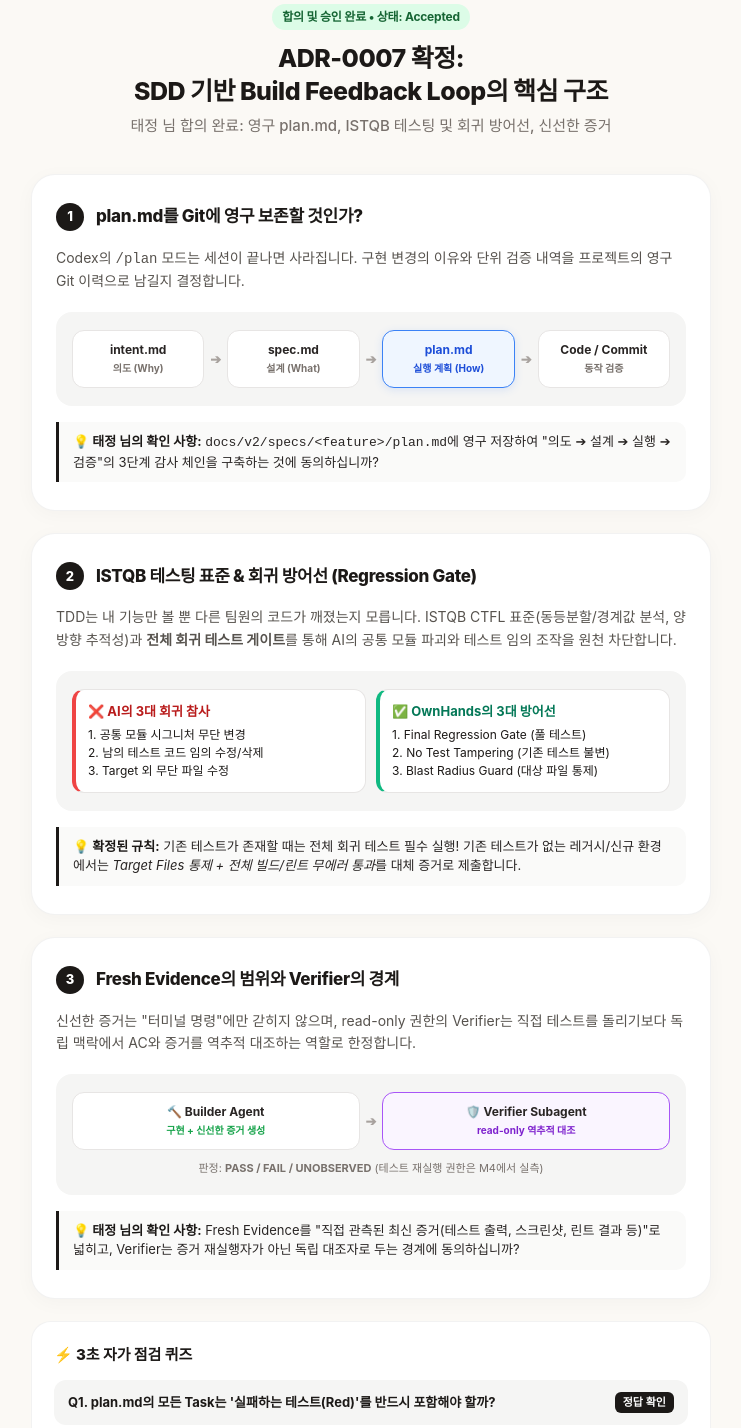
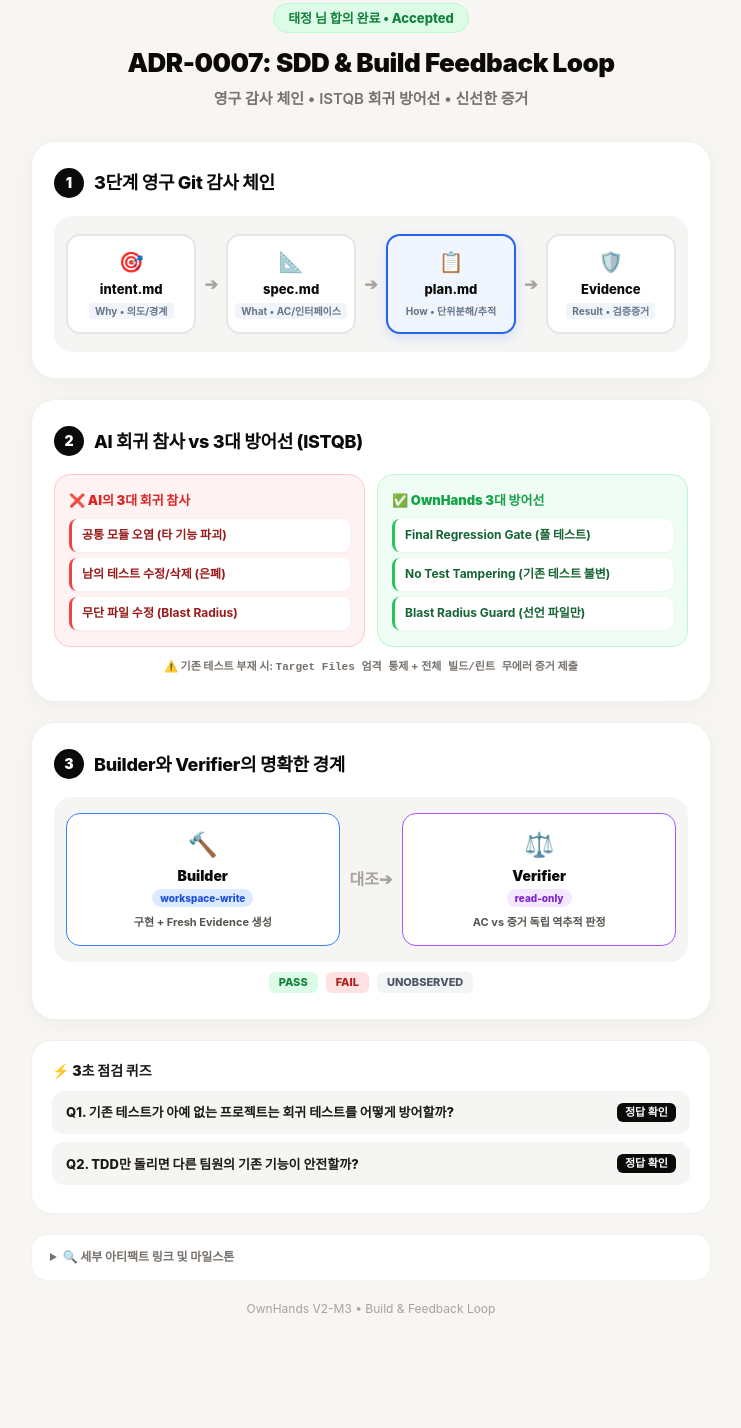
Before and after one commit to taejung3852/OwnHands, a plain HTML site: page docs/v2/explain-adr-0007-decision-points.html in a window 1280 px wide. Shown: the part 37-1465 px from the top of the page, without its empty margins (269-1010 px from the left). After the commit the page ends 1435 px from the top, so only its background shows below. Drawn offline with Linux system fonts and the light colour scheme.

Commit message:
feat(skills): write-issue-pr Mermaid 지원 추가 및 explain 시각 극대화·서술식 배제 개정 (#123)

```diff
--- a/docs/v2/explain-adr-0007-decision-points.html
+++ b/docs/v2/explain-adr-0007-decision-points.html
@@ -3,14 +3,14 @@
 <head>
   <meta charset="UTF-8" />
   <meta name="viewport" content="width=device-width, initial-scale=1.0" />
-  <title>ADR-0007 승인 가이드: 태정 님이 확인할 3가지 결정 포인트</title>
+  <title>ADR-0007 확정 구조: SDD 기반 Build Feedback Loop</title>
   <style>
     * { box-sizing: border-box; margin: 0; padding: 0; }
     body {
       font-family: -apple-system, BlinkMacSystemFont, "Pretendard", "Segoe UI", Roboto, sans-serif;
-      background-color: #fbf9f5;
+      background-color: #f7f6f2;
       color: #1c1917;
-      line-height: 1.5;
+      line-height: 1.4;
       padding: 40px 20px 80px;
       display: flex;
       flex-direction: column;
@@ -22,386 +22,404 @@
     }
     header {
       text-align: center;
-      margin-bottom: 36px;
+      margin-bottom: 32px;
     }
     .badge-status {
       display: inline-block;
-      font-size: 12px;
-      font-weight: 700;
-      padding: 4px 10px;
+      font-size: 13px;
+      font-weight: 800;
+      padding: 5px 14px;
       border-radius: 9999px;
-      background: #fef3c7;
-      color: #92400e;
+      background: #dcfce7;
+      color: #15803d;
       margin-bottom: 12px;
-      letter-spacing: -0.2px;
+      border: 1px solid #bbf7d0;
     }
     h1 {
-      font-size: 25px;
-      font-weight: 800;
-      color: #1c1917;
+      font-size: 26px;
+      font-weight: 900;
+      color: #0c0a09;
       letter-spacing: -0.5px;
-      margin-bottom: 8px;
-      line-height: 1.3;
+      margin-bottom: 6px;
     }
     p.subtitle {
       font-size: 15px;
       color: #78716c;
-      font-weight: 500;
+      font-weight: 600;
     }
 
-    /* 카드 공통 */
+    /* 카드 */
     .card {
       background: #ffffff;
       border-radius: 24px;
-      padding: 28px 24px;
-      margin-bottom: 22px;
-      border: 1px solid rgba(0, 0, 0, 0.05);
-      box-shadow: 0 4px 20px rgba(0, 0, 0, 0.03);
+      padding: 26px 22px;
+      margin-bottom: 20px;
+      border: 1px solid rgba(0, 0, 0, 0.06);
+      box-shadow: 0 4px 20px rgba(0, 0, 0, 0.04);
     }
-    .step-header {
+    .card-header {
       display: flex;
       align-items: center;
-      gap: 12px;
-      margin-bottom: 16px;
+      gap: 10px;
+      margin-bottom: 18px;
     }
     .step-badge {
-      width: 28px;
-      height: 28px;
-      background-color: #1c1917;
+      width: 30px;
+      height: 30px;
+      background-color: #0c0a09;
       color: #ffffff;
       border-radius: 50%;
       display: flex;
       align-items: center;
       justify-content: center;
-      font-size: 13px;
-      font-weight: 800;
+      font-size: 14px;
+      font-weight: 900;
       flex-shrink: 0;
     }
-    .step-title {
-      font-size: 17px;
+    .card-title {
+      font-size: 18px;
       font-weight: 800;
-      color: #1c1917;
+      color: #0c0a09;
       letter-spacing: -0.3px;
     }
-    .card-summary {
-      font-size: 14px;
-      color: #57534e;
-      margin-bottom: 20px;
-      line-height: 1.6;
-    }
 
-    /* 시각 컴포넌트 */
-    .visual-box {
-      background: #f5f5f4;
-      border-radius: 16px;
-      padding: 18px 16px;
-      margin-bottom: 16px;
-    }
-
-    .chain-flow {
+    /* 시각 노드 */
+    .flow-grid {
       display: flex;
       align-items: center;
       justify-content: space-between;
+      gap: 8px;
+      background: #f5f5f4;
+      border-radius: 18px;
+      padding: 18px 12px;
+    }
+    .flow-node {
+      background: #ffffff;
+      border: 2px solid #e7e5e4;
+      border-radius: 14px;
+      padding: 12px 6px;
+      text-align: center;
+      flex: 1;
+    }
+    .flow-node.active {
+      background: #eff6ff;
+      border-color: #2563eb;
+      box-shadow: 0 4px 12px rgba(37, 99, 235, 0.15);
+    }
+    .node-icon { font-size: 20px; margin-bottom: 4px; }
+    .node-title { font-size: 13px; font-weight: 800; color: #0c0a09; }
+    .node-tag {
+      font-size: 10px;
+      font-weight: 700;
+      color: #64748b;
+      margin-top: 2px;
+      display: inline-block;
+      padding: 1px 6px;
+      background: #f1f5f9;
+      border-radius: 4px;
+    }
+    .flow-arrow { font-size: 16px; font-weight: 900; color: #a8a29e; }
+
+    /* 대비 박스 */
+    .vs-grid {
+      display: grid;
+      grid-template-columns: 1fr 1fr;
+      gap: 12px;
+    }
+    .vs-box {
+      border-radius: 16px;
+      padding: 16px 14px;
+    }
+    .vs-box.ban {
+      background: #fef2f2;
+      border: 1.5px solid #fecaca;
+    }
+    .vs-box.allow {
+      background: #f0fdf4;
+      border: 1.5px solid #bbf7d0;
+    }
+    .vs-title {
+      font-size: 13px;
+      font-weight: 900;
+      margin-bottom: 10px;
+      display: flex;
+      align-items: center;
       gap: 6px;
     }
-    .chain-node {
+    .vs-box.ban .vs-title { color: #dc2626; }
+    .vs-box.allow .vs-title { color: #16a34a; }
+
+    .chip-list { display: flex; flex-direction: column; gap: 6px; }
+    .chip {
       background: #ffffff;
-      border: 1px solid #e7e5e4;
-      border-radius: 12px;
-      padding: 10px 8px;
-      text-align: center;
-      flex: 1;
+      padding: 8px 10px;
+      border-radius: 8px;
       font-size: 12px;
       font-weight: 700;
-      color: #292524;
+      display: flex;
+      align-items: center;
+      gap: 6px;
+      box-shadow: 0 1px 3px rgba(0,0,0,0.03);
     }
-    .chain-node.highlight {
-      background: #eff6ff;
-      border-color: #3b82f6;
-      color: #1d4ed8;
-      box-shadow: 0 2px 8px rgba(59, 130, 246, 0.15);
+    .chip.danger { color: #991b1b; border-left: 3px solid #ef4444; }
+    .chip.success { color: #166534; border-left: 3px solid #22c55e; }
+
+    /* Verifier 역할 분리 시각화 */
+    .role-grid {
+      display: grid;
+      grid-template-columns: 1fr auto 1fr;
+      gap: 10px;
+      align-items: center;
+      background: #f5f5f4;
+      border-radius: 18px;
+      padding: 16px 12px;
     }
-    .chain-arrow {
-      color: #a8a29e;
-      font-weight: 900;
-      font-size: 13px;
+    .role-card {
+      background: #ffffff;
+      border-radius: 14px;
+      padding: 14px 10px;
+      text-align: center;
+      border: 1.5px solid #e7e5e4;
     }
+    .role-card.builder { border-color: #3b82f6; }
+    .role-card.verifier { border-color: #a855f7; }
+    .role-icon { font-size: 24px; margin-bottom: 4px; }
+    .role-name { font-size: 14px; font-weight: 900; color: #0c0a09; }
+    .role-badge {
+      display: inline-block;
+      font-size: 10px;
+      font-weight: 800;
+      padding: 2px 8px;
+      border-radius: 9999px;
+      margin: 4px 0 8px;
+    }
+    .role-badge.write { background: #dbeafe; color: #1d4ed8; }
+    .role-badge.readonly { background: #f3e8ff; color: #7e22ce; }
+    .role-task { font-size: 11px; font-weight: 700; color: #57534e; }
 
-    /* 대비 그리드 */
-    .compare-grid {
-      display: grid;
-      grid-template-columns: 1fr 1fr;
-      gap: 10px;
+    /* 판정 뱃지 */
+    .verdict-bar {
+      margin-top: 10px;
+      display: flex;
+      justify-content: center;
+      gap: 8px;
     }
-    .compare-item {
-      background: #ffffff;
-      border-radius: 12px;
-      padding: 12px;
-      border: 1px solid #e7e5e4;
-      font-size: 12px;
+    .verdict-tag {
+      font-size: 11px;
+      font-weight: 800;
+      padding: 3px 10px;
+      border-radius: 6px;
     }
-    .compare-item.ban {
-      border-left: 4px solid #ef4444;
-    }
-    .compare-item.allow {
-      border-left: 4px solid #10b981;
-    }
-    .compare-item strong {
-      display: block;
-      margin-bottom: 4px;
-      font-size: 13px;
-    }
-    .compare-item.ban strong { color: #b91c1c; }
-    .compare-item.allow strong { color: #047857; }
+    .verdict-tag.pass { background: #dcfce7; color: #15803d; }
+    .verdict-tag.fail { background: #fee2e2; color: #b91c1c; }
+    .verdict-tag.unobserved { background: #f3f4f6; color: #4b5563; }
 
-    /* 결정 가이드 박스 */
-    .decision-callout {
-      background: #fafaf9;
-      border-left: 3px solid #1c1917;
-      padding: 10px 14px;
-      border-radius: 0 10px 10px 0;
-      font-size: 13px;
-      color: #292524;
-    }
-    .decision-callout strong {
-      color: #1c1917;
-    }
-
-    /* 퀴즈 박스 */
+    /* 퀴즈 */
     .quiz-card {
       background: #ffffff;
       border-radius: 20px;
-      padding: 22px;
-      margin-bottom: 22px;
-      border: 1px solid rgba(0, 0, 0, 0.05);
-    }
-    .quiz-title {
-      font-size: 15px;
-      font-weight: 800;
-      margin-bottom: 14px;
-      display: flex;
-      align-items: center;
-      gap: 8px;
+      padding: 20px;
+      margin-bottom: 20px;
+      border: 1px solid rgba(0, 0, 0, 0.06);
     }
     details.quiz-item {
       background: #f5f5f4;
       border-radius: 12px;
       padding: 12px 14px;
-      margin-bottom: 10px;
+      margin-bottom: 8px;
       font-size: 13px;
     }
     details.quiz-item summary {
-      font-weight: 700;
+      font-weight: 800;
       cursor: pointer;
       display: flex;
       justify-content: space-between;
       align-items: center;
-      user-select: none;
     }
     details.quiz-item summary::-webkit-details-marker { display: none; }
     .quiz-btn {
       font-size: 11px;
-      background: #1c1917;
+      background: #0c0a09;
       color: #fff;
       padding: 2px 8px;
       border-radius: 6px;
+      font-weight: 700;
+    }
+    .quiz-answer {
+      margin-top: 8px;
+      padding-top: 8px;
+      border-top: 1px dashed #d6d3d1;
+      color: #292524;
+      font-size: 12px;
       font-weight: 600;
     }
-    .quiz-answer {
-      margin-top: 10px;
-      padding-top: 10px;
-      border-top: 1px dashed #d6d3d1;
-      color: #44403c;
-      line-height: 1.5;
-    }
 
-    /* 접힌 기술 상세 */
+    /* 접힌 기술 정보 */
     details.tech-details {
       background: #ffffff;
       border-radius: 16px;
-      padding: 18px 20px;
+      padding: 14px 18px;
       border: 1px solid rgba(0, 0, 0, 0.05);
-      font-size: 13px;
-      color: #44403c;
+      font-size: 12px;
+      color: #57534e;
     }
     details.tech-details summary {
-      font-weight: 700;
+      font-weight: 800;
+      cursor: pointer;
       color: #78716c;
-      cursor: pointer;
-      margin-bottom: 10px;
-    }
-    details.tech-details ul {
-      padding-left: 18px;
-      margin-top: 8px;
-    }
-    details.tech-details li {
-      margin-bottom: 6px;
     }
     .footer-link {
       text-align: center;
-      margin-top: 24px;
+      margin-top: 20px;
       font-size: 12px;
       color: #a8a29e;
     }
-    .footer-link a {
-      color: #78716c;
-      text-decoration: underline;
-    }
+    .footer-link a { color: #78716c; text-decoration: underline; }
   </style>
 </head>
 <body>
   <div class="container">
     <header>
-      <div class="badge-status" style="background: #dcfce7; color: #166534;">합의 및 승인 완료 • 상태: Accepted</div>
-      <h1>ADR-0007 확정:<br/>SDD 기반 Build Feedback Loop의 핵심 구조</h1>
-      <p class="subtitle">태정 님 합의 완료: 영구 plan.md, ISTQB 테스팅 및 회귀 방어선, 신선한 증거</p>
+      <div class="badge-status">태정 님 합의 완료 • Accepted</div>
+      <h1>ADR-0007: SDD & Build Feedback Loop</h1>
+      <p class="subtitle">영구 감사 체인 • ISTQB 회귀 방어선 • 신선한 증거</p>
     </header>
 
-    <!-- 스토리 카드 1 -->
+    <!-- 카드 1: 영구 3단계 감사 체인 -->
     <section class="card">
-      <div class="step-header">
+      <div class="card-header">
         <div class="step-badge">1</div>
-        <h2 class="step-title">plan.md를 Git에 영구 보존할 것인가?</h2>
+        <h2 class="card-title">3단계 영구 Git 감사 체인</h2>
       </div>
-      <p class="card-summary">
-        Codex의 <code>/plan</code> 모드는 세션이 끝나면 사라집니다. 구현 변경의 이유와 단위 검증 내역을 프로젝트의 영구 Git 이력으로 남길지 결정합니다.
-      </p>
 
-      <div class="visual-box">
-        <div class="chain-flow">
-          <div class="chain-node">
-            <div>intent.md</div>
-            <span style="font-size: 10px; color: #78716c;">의도 (Why)</span>
+      <div class="flow-grid">
+        <div class="flow-node">
+          <div class="node-icon">🎯</div>
+          <div class="node-title">intent.md</div>
+          <div class="node-tag">Why • 의도/경계</div>
+        </div>
+        <div class="flow-arrow">➔</div>
+        <div class="flow-node">
+          <div class="node-icon">📐</div>
+          <div class="node-title">spec.md</div>
+          <div class="node-tag">What • AC/인터페이스</div>
+        </div>
+        <div class="flow-arrow">➔</div>
+        <div class="flow-node active">
+          <div class="node-icon">📋</div>
+          <div class="node-title">plan.md</div>
+          <div class="node-tag">How • 단위분해/추적</div>
+        </div>
+        <div class="flow-arrow">➔</div>
+        <div class="flow-node">
+          <div class="node-icon">🛡️</div>
+          <div class="node-title">Evidence</div>
+          <div class="node-tag">Result • 검증증거</div>
+        </div>
+      </div>
+    </section>
+
+    <!-- 카드 2: AI 회귀 참사 vs 3대 방어선 -->
+    <section class="card">
+      <div class="card-header">
+        <div class="step-badge">2</div>
+        <h2 class="card-title">AI 회귀 참사 vs 3대 방어선 (ISTQB)</h2>
+      </div>
+
+      <div class="vs-grid">
+        <div class="vs-box ban">
+          <div class="vs-title">❌ AI의 3대 회귀 참사</div>
+          <div class="chip-list">
+            <div class="chip danger">공통 모듈 오염 (타 기능 파괴)</div>
+            <div class="chip danger">남의 테스트 수정/삭제 (은폐)</div>
+            <div class="chip danger">무단 파일 수정 (Blast Radius)</div>
           </div>
-          <div class="chain-arrow">➔</div>
-          <div class="chain-node">
-            <div>spec.md</div>
-            <span style="font-size: 10px; color: #78716c;">설계 (What)</span>
-          </div>
-          <div class="chain-arrow">➔</div>
-          <div class="chain-node highlight">
-            <div>plan.md</div>
-            <span style="font-size: 10px; color: #1d4ed8;">실행 계획 (How)</span>
-          </div>
-          <div class="chain-arrow">➔</div>
-          <div class="chain-node">
-            <div>Code / Commit</div>
-            <span style="font-size: 10px; color: #78716c;">동작 검증</span>
+        </div>
+
+        <div class="vs-box allow">
+          <div class="vs-title">✅ OwnHands 3대 방어선</div>
+          <div class="chip-list">
+            <div class="chip success">Final Regression Gate (풀 테스트)</div>
+            <div class="chip success">No Test Tampering (기존 테스트 불변)</div>
+            <div class="chip success">Blast Radius Guard (선언 파일만)</div>
           </div>
         </div>
       </div>
 
-      <div class="decision-callout">
-        <strong>💡 태정 님의 확인 사항:</strong> <code>docs/v2/specs/&lt;feature&gt;/plan.md</code>에 영구 저장하여 "의도 ➔ 설계 ➔ 실행 ➔ 검증"의 3단계 감사 체인을 구축하는 것에 동의하십니까?
+      <div style="margin-top: 12px; font-size: 11px; color: #78716c; text-align: center; font-weight: 700;">
+        ⚠️ 기존 테스트 부재 시: <code>Target Files 엄격 통제</code> + <code>전체 빌드/린트 무에러</code> 증거 제출
       </div>
     </section>
 
-    <!-- 스토리 카드 2 -->
+    <!-- 카드 3: Builder vs Verifier 경계 -->
     <section class="card">
-      <div class="step-header">
-        <div class="step-badge">2</div>
-        <h2 class="step-title">ISTQB 테스팅 표준 & 회귀 방어선 (Regression Gate)</h2>
+      <div class="card-header">
+        <div class="step-badge">3</div>
+        <h2 class="card-title">Builder와 Verifier의 명확한 경계</h2>
       </div>
-      <p class="card-summary">
-        TDD는 내 기능만 볼 뿐 다른 팀원의 코드가 깨졌는지 모릅니다. ISTQB CTFL 표준(동등분할/경계값 분석, 양방향 추적성)과 <strong>전체 회귀 테스트 게이트</strong>를 통해 AI의 공통 모듈 파괴와 테스트 임의 조작을 원천 차단합니다.
-      </p>
 
-      <div class="visual-box">
-        <div class="compare-grid">
-          <div class="compare-item ban">
-            <strong>❌ AI의 3대 회귀 참사</strong>
-            1. 공통 모듈 시그니처 무단 변경<br/>
-            2. 남의 테스트 코드 임의 수정/삭제<br/>
-            3. Target 외 무단 파일 수정
-          </div>
-          <div class="compare-item allow">
-            <strong>✅ OwnHands의 3대 방어선</strong>
-            1. Final Regression Gate (풀 테스트)<br/>
-            2. No Test Tampering (기존 테스트 불변)<br/>
-            3. Blast Radius Guard (대상 파일 통제)
-          </div>
+      <div class="role-grid">
+        <div class="role-card builder">
+          <div class="role-icon">🔨</div>
+          <div class="role-name">Builder</div>
+          <span class="role-badge write">workspace-write</span>
+          <div class="role-task">구현 + Fresh Evidence 생성</div>
+        </div>
+
+        <div class="flow-arrow">대조➔</div>
+
+        <div class="role-card verifier">
+          <div class="role-icon">⚖️</div>
+          <div class="role-name">Verifier</div>
+          <span class="role-badge readonly">read-only</span>
+          <div class="role-task">AC vs 증거 독립 역추적 판정</div>
         </div>
       </div>
 
-      <div class="decision-callout">
-        <strong>💡 확정된 규칙:</strong> 기존 테스트가 존재할 때는 전체 회귀 테스트 필수 실행! 기존 테스트가 없는 레거시/신규 환경에서는 <em>Target Files 통제 + 전체 빌드/린트 무에러 통과</em>를 대체 증거로 제출합니다.
-      </div>
-    </section>
-
-    <!-- 스토리 카드 3 -->
-    <section class="card">
-      <div class="step-header">
-        <div class="step-badge">3</div>
-        <h2 class="step-title">Fresh Evidence의 범위와 Verifier의 경계</h2>
-      </div>
-      <p class="card-summary">
-        신선한 증거는 "터미널 명령"에만 갇히지 않으며, read-only 권한의 Verifier는 직접 테스트를 돌리기보다 독립 맥락에서 AC와 증거를 역추적 대조하는 역할로 한정합니다.
-      </p>
-
-      <div class="visual-box">
-        <div class="chain-flow" style="margin-bottom: 10px;">
-          <div class="chain-node" style="flex: 1.2;">
-            <div>🔨 Builder Agent</div>
-            <span style="font-size: 10px; color: #16a34a;">구현 + 신선한 증거 생성</span>
-          </div>
-          <div class="chain-arrow">➔</div>
-          <div class="chain-node" style="flex: 1.2; background: #faf5ff; border-color: #a855f7;">
-            <div>🛡️ Verifier Subagent</div>
-            <span style="font-size: 10px; color: #7e22ce;">read-only 역추적 대조</span>
-          </div>
-        </div>
-        <div style="font-size: 11px; color: #78716c; text-align: center;">
-          판정: <strong>PASS / FAIL / UNOBSERVED</strong> (테스트 재실행 권한은 M4에서 실측)
-        </div>
-      </div>
-
-      <div class="decision-callout">
-        <strong>💡 태정 님의 확인 사항:</strong> Fresh Evidence를 "직접 관측된 최신 증거(테스트 출력, 스크린샷, 린트 결과 등)"로 넓히고, Verifier는 증거 재실행자가 아닌 독립 대조자로 두는 경계에 동의하십니까?
+      <div class="verdict-bar">
+        <span class="verdict-tag pass">PASS</span>
+        <span class="verdict-tag fail">FAIL</span>
+        <span class="verdict-tag unobserved">UNOBSERVED</span>
       </div>
     </section>
 
     <!-- 3초 퀴즈 -->
     <section class="quiz-card">
-      <div class="quiz-title">
-        <span>⚡ 3초 자가 점검 퀴즈</span>
-      </div>
+      <div style="font-size: 14px; font-weight: 900; margin-bottom: 10px;">⚡ 3초 점검 퀴즈</div>
 
       <details class="quiz-item">
         <summary>
-          <span>Q1. plan.md의 모든 Task는 '실패하는 테스트(Red)'를 반드시 포함해야 할까?</span>
+          <span>Q1. 기존 테스트가 아예 없는 프로젝트는 회귀 테스트를 어떻게 방어할까?</span>
           <span class="quiz-btn">정답 확인</span>
         </summary>
         <div class="quiz-answer">
-          <strong>정답: 아닙니다 (X).</strong><br/>
-          API나 비즈니스 로직에는 TDD(Red-Green)가 필수적이지만, 환경설정, 문서, 린트, 권한 검사, UI 렌더링 같은 Task는 해당 성격에 맞는 Verification Strategy(정적 분석, 빌드 확인, 렌더링 관측 등)를 유연하게 적용합니다.
+          <strong>A:</strong> Target Files 외 무단 수정 절대 금지(Blast Radius Guard) + 전체 빌드(`build`) 및 린트(`lint`) 무에러 통과를 대체 증거로 요구합니다.
         </div>
       </details>
 
       <details class="quiz-item">
         <summary>
-          <span>Q2. Fresh Evidence의 핵심 요건은 '터미널 콘솔 출력'인가?</span>
+          <span>Q2. TDD만 돌리면 다른 팀원의 기존 기능이 안전할까?</span>
           <span class="quiz-btn">정답 확인</span>
         </summary>
         <div class="quiz-answer">
-          <strong>정답: 아닙니다 (X).</strong><br/>
-          터미널 여부가 핵심이 아니라 <em>"현재 변경에 대해 직접 관측했고, 과거 로그를 재탕하지 않은 신선한 증거이며, AC의 통과를 실제로 입증하는가"</em>가 핵심입니다. 브라우저 스크린샷, 린트 무에러 출력, 벤치마크 수치도 모두 유효한 Evidence입니다.
+          <strong>A: 아닙니다.</strong> TDD는 현재 파일의 단위 테스트만 돌리므로, 완료 직전 <strong>전체 회귀 테스트 스위트 풀 실행(Final Regression Gate)</strong>이 반드시 필요합니다.
         </div>
       </details>
     </section>
 
     <!-- 접힌 기술 세부 사항 -->
     <details class="tech-details">
-      <summary>🔍 핸드오프 검수 배경 및 엔지니어링 정합화 내역</summary>
-      <ul>
-        <li><strong>Blocker 1 (승격 상태 정합화)</strong>: 사용자 최종 확인 전에는 ADR-0007을 <code>Accepted</code>가 아닌 <code>Proposed</code>로 유지하며, <code>decisions.md</code>의 확정 표 반영을 보류합니다.</li>
-        <li><strong>Blocker 2 (TDD 템플릿 강제 해소)</strong>: <code>plan.md</code> 템플릿의 Task 정의를 "작은 변경 단위 ➔ 해당 Task에 적합한 Verification 수행 ➔ Evidence 확인"으로 일반화하고, TDD는 전략이 단위테스트인 Task에만 한정 적용합니다.</li>
-        <li><strong>Blocker 3 (Fresh Evidence 정의 복원)</strong>: PR #122의 합의에 맞춰 터미널 로그로 축소된 표현을 관측 가능한 직접 증거(Fresh Evidence) 전반으로 복원합니다.</li>
-        <li><strong>Important (Verifier 권한 경계)</strong>: <code>verifier.toml</code>의 <code>sandbox_mode = "read-only"</code> 특성상 명령 실행이 제한되므로, M3에서는 "증거 생성은 Builder, 독립 역추적 대조는 Verifier"로 경계를 정의하고 재실행 권한은 M4 실측 과제로 넘깁니다.</li>
+      <summary>🔍 세부 아티팩트 링크 및 마일스톤</summary>
+      <ul style="padding-left: 16px; margin-top: 8px; line-height: 1.6;">
+        <li><strong>ADR-0007</strong>: <code>docs/v2/adr/0007-plan-artifact-and-build-feedback-loop.md</code></li>
+        <li><strong>PR</strong>: <a href="https://github.com/taejung3852/OwnHands/pull/124" target="_blank">taejung3852/OwnHands#124</a> • <strong>Issue</strong>: #123</li>
+        <li><strong>ISTQB CTFL</strong>: 동등 분할, 경계값 분석, 양방향 추적성, 회귀 테스팅 명문화.</li>
       </ul>
     </details>
 
     <div class="footer-link">
-      <p>관련 PR: <a href="https://github.com/taejung3852/OwnHands/pull/124" target="_blank">taejung3852/OwnHands#124</a> • 관련 이슈: <a href="https://github.com/taejung3852/OwnHands/issues/123" target="_blank">#123</a></p>
+      <p>OwnHands V2-M3 • Build & Feedback Loop</p>
     </div>
   </div>
 </body>
```
Also changed, not shown: .agents/skills/explain/SKILL.md, .agents/skills/explain/references/shape.md, .agents/skills/write-issue-pr/SKILL.md.
